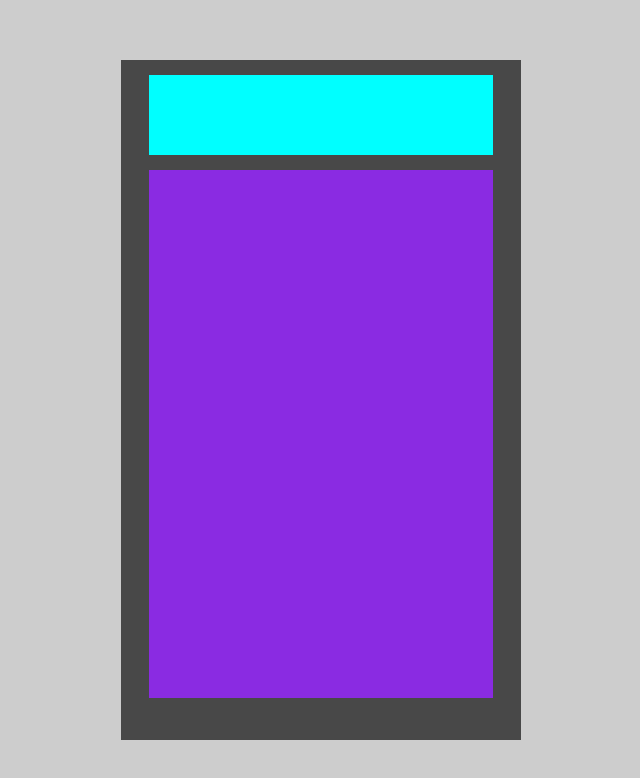
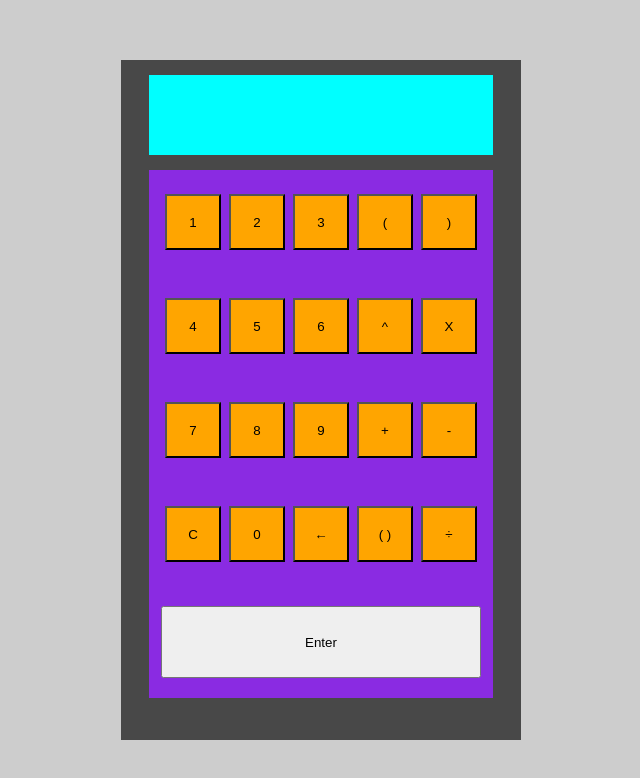
Before and after one commit to BigCoop/alfiCalc, a React (Create React App) app: page / in a window 1280 px wide. Shown: the top 778 px of the page, without its empty margins (319-959 px from the left). Built offline with nearby package versions, Linux system fonts and the light colour scheme.

Commit message:
UI MVP to work on functionality

```diff
--- a/src/App.css
+++ b/src/App.css
@@ -22,8 +22,29 @@
   width: 43vmin;
   height: 66vmin;
   background-color: blueviolet;
+  display: flex;
+  flex-direction: row;
+  flex-wrap: wrap;
+  align-items: center;
+  justify-content: center;
+
 }
 
+.Button{
+  width: 7vmin;
+  height: 7vmin;
+  margin: 4px;
+  background-color: orange;
+  display: flex;
+  justify-content: center;
+  align-items: center;
+}
+
+.EnterButton{
+  width: 40vmin;
+  height: 9vmin;
+
+}
 
 .App-logo {
   height: 50vmin;
--- a/src/components/Buttons/ButtonContainer.js
+++ b/src/components/Buttons/ButtonContainer.js
@@ -2,10 +2,65 @@
 import '../../App.css'
 
 const ButtonContainer = () => {
+    const buttonString = '123()456^X789+-C0BP÷E'
+
+    const getStyle = (char) => {
+        switch (char) {
+            case 'E':
+                return "EnterButton"
+                break;
+
+            default:
+                return "Button"
+                break;
+        }
+    }
+
+    const getDisplay = (char) => {
+        switch (char) {
+            case 'E':
+                return "Enter"
+                break;
+
+            case 'P':
+                return "( )"
+                break;
+
+            case 'B':
+                return "←"
+                break;
+
+            default:
+
+                break;
+        }
+        return char;
+    }
+
+
+
+    const buttonarray = (() => {
+       return [...buttonString].map(character => {
+            let style = getStyle(character)
+            let display = getDisplay(character)
+            return (
+                <button className={style}>
+                    <p>{display}</p>
+                </button>
+            )
+        })
+    })()
+
+
+
+
+    console.log(buttonarray)
 
     return (
 
       <div className="ButtonContainer" >
+        {buttonarray}
+
 
       </div>
 
```
